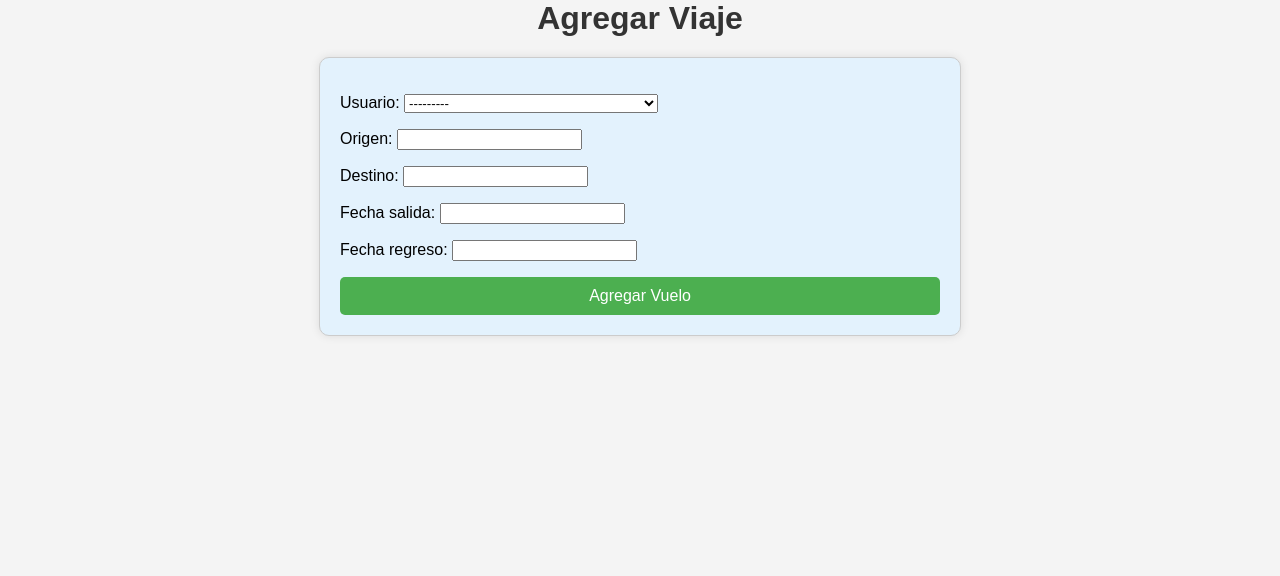
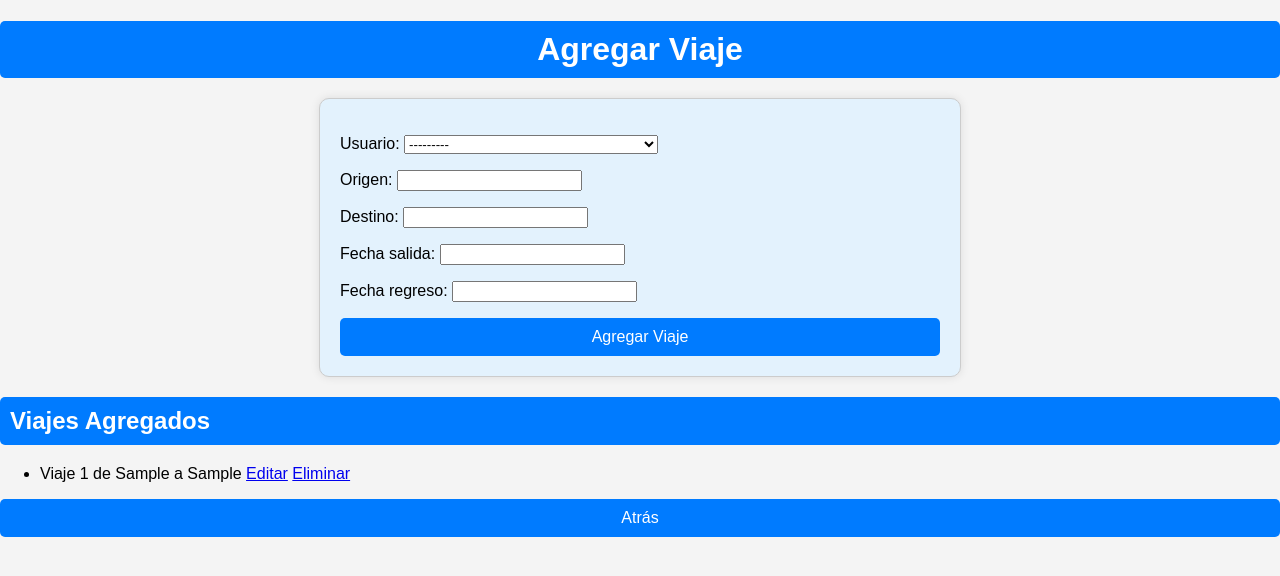
Before and after one commit to sergio110304/LAB_HOTELES, a Django app: page /agregar_vuelo in a window 1280 px wide. Shown: the top 576 px of the page. Run offline with Django 5.2, Linux system fonts and the light colour scheme; tables that the repository leaves empty hold one stand-in row (values such as "Sample post").

Commit message:
arreglo viajes

```diff
--- a/hotels/app/templates/agregar_vuelo.html
+++ b/hotels/app/templates/agregar_vuelo.html
@@ -1,16 +1,50 @@
-{% block head %}
+<!DOCTYPE html>
+<html lang="es">
+<head>
+    {% block head %}
     <meta charset="UTF-8">
     <meta name="viewport" content="width=device-width, initial-scale=1.0">
+
     <title>Agregar viaje</title>
     {% load static %}
     <link rel="stylesheet" type="text/css" href="{% static 'styles.css' %}">
-{% endblock %}
-
-{% block contenido %}
+    <style>
+        h1, h2, button {
+            color: #ffffff;
+            background-color: #007bff;
+            padding: 10px;
+            border-radius: 5px;
+        }
+        button:hover {
+            background-color: #0056b3;
+            cursor: pointer;
+        }
+    </style>
+    {% endblock %}
+</head>
+<body>
+    {% block contenido %}
     <h1>Agregar Viaje</h1>
     <form method="post">
         {% csrf_token %}
         {{ form_vuelo.as_p }}
-        <button type="submit">Agregar Vuelo</button>
+        <button type="submit">Agregar Viaje</button>
     </form>
-{% endblock %}
+
+    <h2>Viajes Agregados</h2>
+    <ul>
+        {% for vuelo in vuelos %}
+            <li>
+                {{ vuelo }}
+                <a href="{% url 'editar_vuelo' vuelo.idvuelo %}">Editar</a>
+                <a href="{% url 'eliminar_vuelo' vuelo.idvuelo %}">Eliminar</a>
+            </li>
+        {% empty %}
+            <li>No hay vuelos agregados aún.</li>
+        {% endfor %}
+    </ul>
+    <button type="button" onclick="window.history.back();">Atrás</button>
+    {% endblock %}
+
+</body>
+</html>
--- a/hotels/app/templates/index2.html
+++ b/hotels/app/templates/index2.html
@@ -44,7 +44,7 @@
         <form method="post">
             {% csrf_token %}
             <div class="d-flex justify-content-between w-100">
-                <a href="{% url 'agregar_vuelo' %}" class="btn btn-secondary flex-fill mx-2">Agregar Vuelo</a>
+                <a href="{% url 'agregar_vuelo' %}" class="btn btn-secondary flex-fill mx-2">Agregar Viaje</a>
                 <a href="{% url 'escribir_reseña' %}" class="btn btn-secondary flex-fill mx-2">Escribir Reseña</a>
                 <button type="submit" name="ver_cuenta" class="btn btn-primary flex-fill mx-2">Ver Información de Cuenta</button>
             </div>
--- a/hotels/app/urls.py
+++ b/hotels/app/urls.py
@@ -1,5 +1,6 @@
 from django.urls import path
-from app.views import bienvenido, registrar, login, cuenta, editar, user_log, logout, agregar_vuelo, escribir_reseña, homepage, catalogo, detalleshotel
+from app.views import bienvenido, registrar, login, cuenta, editar, user_log, logout, agregar_vuelo, editar_vuelo, eliminar_vuelo, \
+    escribir_reseña,homepage, catalogo, detalleshotel
 from django.conf.urls.static import static
 from django.conf import settings
 
@@ -14,6 +15,8 @@ urlpatterns = [
     path('user_log/<int:idusuario>/', user_log, name='user_log'),
     path('logout/', logout, name='logout'),
     path('agregar_vuelo', agregar_vuelo, name='agregar_vuelo'),
+    path('editar_vuelo/<int:idvuelo>/', editar_vuelo, name='editar_vuelo'),
+    path('eliminar_vuelo/<int:idvuelo>/', eliminar_vuelo, name='eliminar_vuelo'),
     path('escribir_reseña', escribir_reseña, name='escribir_reseña'),
     path('catalogo', catalogo, name='catalogo'),
     path('detalleshotel/<int:idhotel>', detalleshotel, name='detalleshotel'),
--- a/hotels/app/views.py
+++ b/hotels/app/views.py
@@ -119,14 +119,37 @@ def logout(request):
     return redirect('homepage')
 
 def agregar_vuelo(request):
-    if request.method == 'POST':
-        form_vuelo = VueloForm(request.POST)
-        if form_vuelo.is_valid():
-            form_vuelo.save()
-            return redirect('index')
+    if request.method == "POST":
+        form = VueloForm(request.POST)
+        if form.is_valid():
+            form.save()
+            return redirect('agregar_vuelo')  # Redirigir a la misma página para mostrar la lista actualizada
     else:
-        form_vuelo = VueloForm()
-    return render(request, 'agregar_vuelo.html', {'form_vuelo': form_vuelo})
+        form = VueloForm()
+
+    vuelos = Vuelo.objects.all()  # Obtener todos los vuelos
+
+    return render(request, 'agregar_vuelo.html', {'form_vuelo': form, 'vuelos': vuelos})
+
+def editar_vuelo(request, idvuelo):
+    vuelo = get_object_or_404(Vuelo, idvuelo=idvuelo)
+    if request.method == "POST":
+        form = VueloForm(request.POST, instance=vuelo)
+        if form.is_valid():
+            form.save()
+            return redirect('agregar_vuelo')
+    else:
+        form = VueloForm(instance=vuelo)
+
+    return render(request, 'editar_vuelo.html', {'form_vuelo': form, 'vuelo': vuelo})
+
+def eliminar_vuelo(request, idvuelo):
+    vuelo = get_object_or_404(Vuelo, idvuelo=idvuelo)
+    if request.method == "POST":
+        vuelo.delete()
+        return redirect('agregar_vuelo')
+
+    return render(request, 'eliminar_vuelo.html', {'vuelo': vuelo})
 
 def escribir_reseña(request):
     if request.method == 'POST':
--- a/hotels/hotels/urls.py
+++ b/hotels/hotels/urls.py
@@ -16,7 +16,7 @@ Including another URLconf
 """
 from django.contrib import admin
 from django.urls import path, include
-from app.views import bienvenido, registrar, login, cuenta, user_log, logout,  agregar_vuelo, escribir_reseña
+from app.views import bienvenido, registrar, login, cuenta, user_log, logout,  agregar_vuelo, editar_vuelo, eliminar_vuelo,escribir_reseña
 
 urlpatterns = [
     path('admin', admin.site.urls),
```
Also changed, not shown: hotels/app/templates/editar_vuelo.html (added, +23 -0 lines), hotels/app/templates/eliminar_vuelo.html (added, +24 -0 lines).
